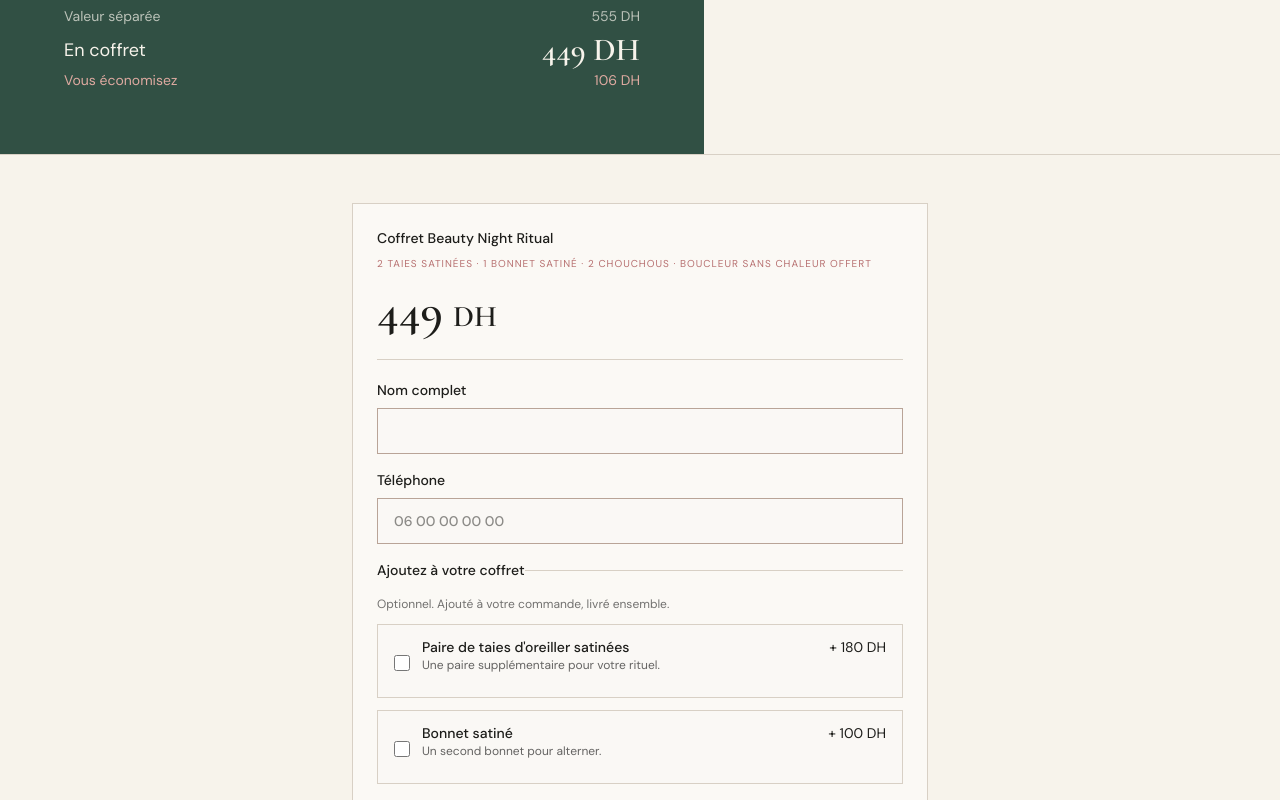
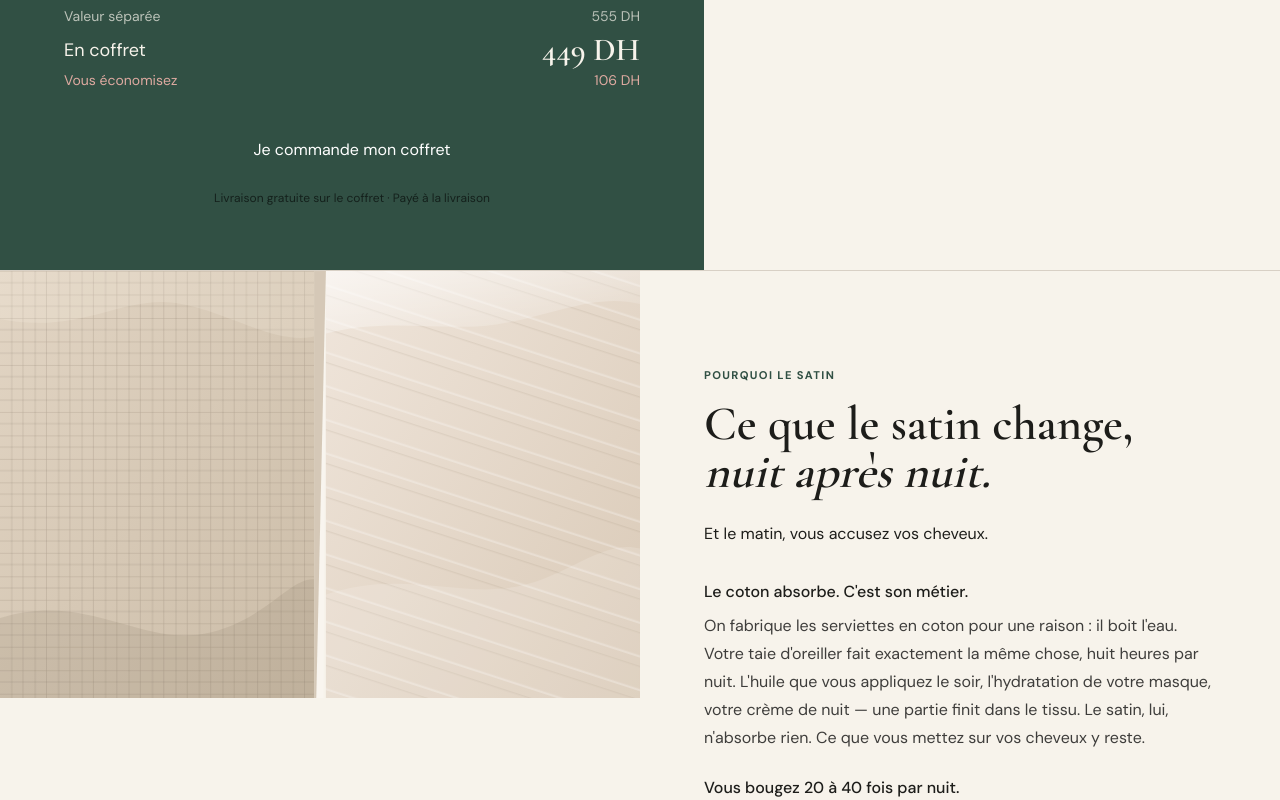
Before and after one commit to medfiddi-crypto/melssy, a Next.js app in the folder frontend/: page /rituel in a window 1280 px wide. Shown: the part 1880-2680 px from the top of the page. Built offline with nearby package versions, Linux system fonts and the light colour scheme.

Commit message:
Move order form after Pourquoi le satin + add CTA

```diff
--- a/frontend/src/app/rituel/page.tsx
+++ b/frontend/src/app/rituel/page.tsx
@@ -382,27 +382,18 @@ export default function RitualLandingPage() {
               <span>{formatPrice(separateValue - ritual.price)}</span>
             </div>
           </div>
+          <a
+            href="#commande"
+            onClick={handleHeroCta}
+            className="mt-8 block w-full bg-[var(--green)] px-6 py-4 text-center text-white"
+          >
+            Je commande mon coffret
+          </a>
+          <p className="mt-3 text-center text-xs text-black/60">
+            {landing.trust.freeDelivery} · {landing.trust.cod}
+          </p>
         </div>
         <SectionImage src={media.ritualDetail.src} alt={landing.valueStack.imageAlt} sizes="(max-width: 768px) calc(100vw - 48px), 45vw" />
-      </section>
-      <section
-        id="commande"
-        className="scroll-mt-20 px-6 py-6 md:px-16 md:py-12"
-      >
-        <div className="mx-auto max-w-xl">
-          <div className="border border-[var(--line)] bg-white/50 p-5 md:p-6">
-            <p className="text-sm font-medium">{landing.order.productLabel}</p>
-            <p className="mt-2 text-[10px] uppercase tracking-[.1em] text-[var(--rose)]">
-              {ritual.contents}
-            </p>
-            <p className="display mt-4 text-5xl leading-none">
-              {ritual.price}<span className="ml-1 align-middle text-3xl font-normal">&thinsp;DH</span>
-            </p>
-            <div className="mt-6 border-t border-[var(--line)] pt-5">
-              {form("primary")}
-            </div>
-          </div>
-        </div>
       </section>
       <section className="grid md:grid-cols-2">
         <div className="px-6 py-16 md:order-2 md:px-16 md:py-24">
@@ -457,6 +448,25 @@ export default function RitualLandingPage() {
           <div className="border border-[var(--line)] p-6">
             <p className="eyebrow text-[var(--rose)]">{landing.comparison.genericLabel}</p>
             <p className="mt-5 leading-7">{landing.comparison.generic}</p>
+          </div>
+        </div>
+      </section>
+      <section
+        id="commande"
+        className="scroll-mt-20 px-6 py-6 md:px-16 md:py-12"
+      >
+        <div className="mx-auto max-w-xl">
+          <div className="border border-[var(--line)] bg-white/50 p-5 md:p-6">
+            <p className="text-sm font-medium" id="commande-fields">{landing.order.productLabel}</p>
+            <p className="mt-2 text-[10px] uppercase tracking-[.1em] text-[var(--rose)]">
+              {ritual.contents}
+            </p>
+            <p className="display mt-4 text-5xl leading-none">
+              {ritual.price}<span className="ml-1 align-middle text-3xl font-normal">&thinsp;DH</span>
+            </p>
+            <div className="mt-6 border-t border-[var(--line)] pt-5">
+              {form("primary")}
+            </div>
           </div>
         </div>
       </section>
```
